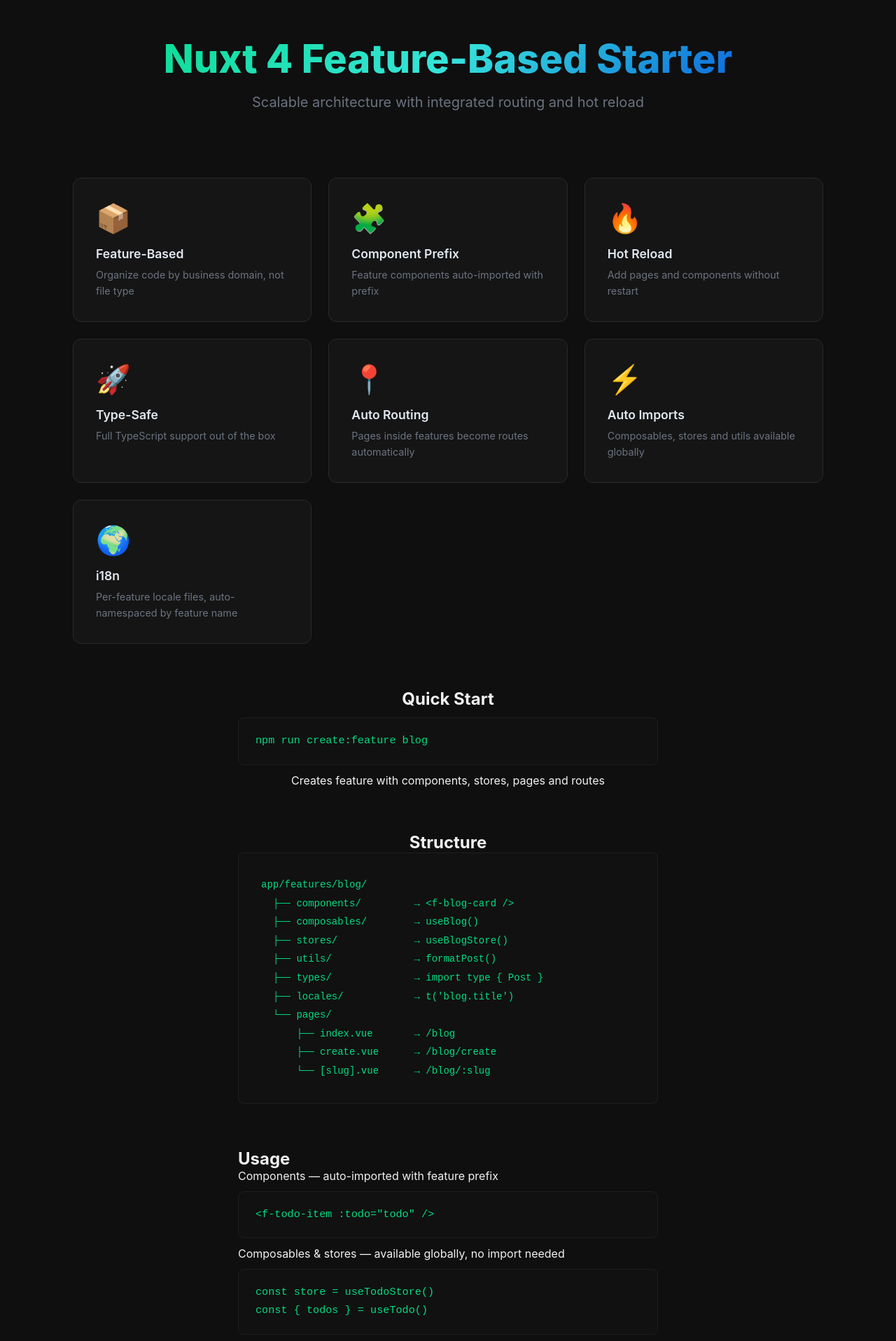
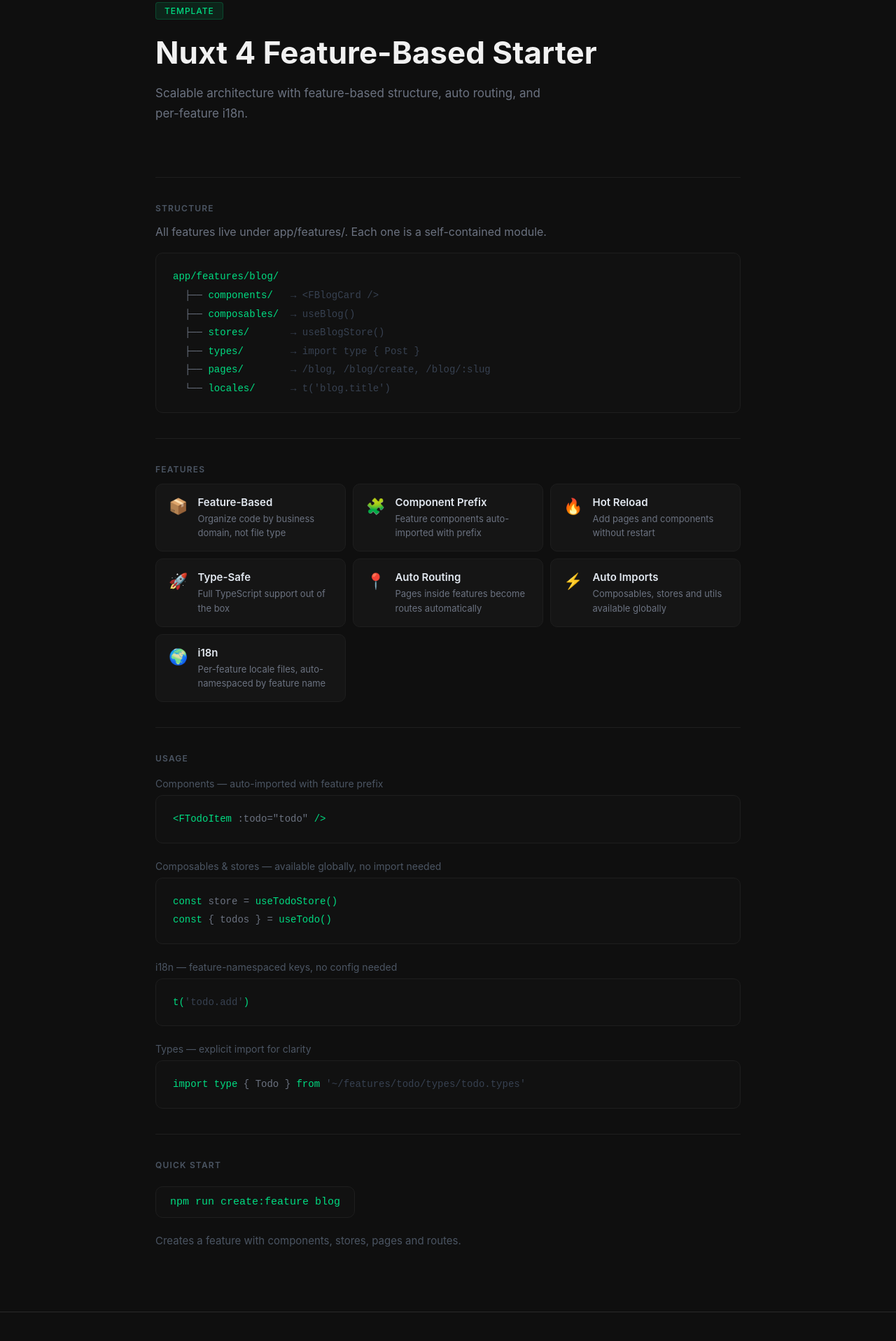
Before and after one commit to orazchollaev/nuxt4-feature-based-template, a Nuxt app: page / in a window 1280 px wide. Shown: the part 140-2056 px from the top of the page at 70% size. Built offline with nearby package versions, Linux system fonts and the light colour scheme.

Commit message:
feat(homepage): redesign homepage and update documentation

```diff
--- a/app/components/layout/Footer.vue
+++ b/app/components/layout/Footer.vue
@@ -1,14 +1,10 @@
-<script setup lang="ts">
-const { version } = useAppConfig()
-</script>
-
 <template>
   <footer class="footer">
     <div class="container">
       <p>
         {{ $t("layout.footer.builtWith") }}
         <span class="heart">♥</span>
-        OrazChollaev ({{ version }})
+        OrazChollaev
       </p>
     </div>
   </footer>
--- a/app/features/todo/pages/index.vue
+++ b/app/features/todo/pages/index.vue
@@ -56,7 +56,7 @@ const setFilter = (newFilter: TodoFilterType) => store.setFilter(newFilter)
 
 <style scoped>
 .todo-page {
-  max-width: 800px;
+  max-width: 900px;
   margin: 0 auto;
   padding: 2rem;
 }
--- a/app/pages/index.vue
+++ b/app/pages/index.vue
@@ -1,5 +1,41 @@
 <script setup lang="ts">
 const { t } = useI18n()
+
+interface Feature {
+  icon: string
+  titleKey: string
+  descKey: string
+}
+
+const features: Feature[] = [
+  {
+    icon: "📦",
+    titleKey: "home.features.featureBased.title",
+    descKey: "home.features.featureBased.desc",
+  },
+  {
+    icon: "🧩",
+    titleKey: "home.features.componentPrefix.title",
+    descKey: "home.features.componentPrefix.desc",
+  },
+  {
+    icon: "🔥",
+    titleKey: "home.features.hotReload.title",
+    descKey: "home.features.hotReload.desc",
+  },
+  { icon: "🚀", titleKey: "home.features.typeSafe.title", descKey: "home.features.typeSafe.desc" },
+  {
+    icon: "📍",
+    titleKey: "home.features.autoRouting.title",
+    descKey: "home.features.autoRouting.desc",
+  },
+  {
+    icon: "⚡",
+    titleKey: "home.features.autoImports.title",
+    descKey: "home.features.autoImports.desc",
+  },
+  { icon: "🌍", titleKey: "home.features.i18n.title", descKey: "home.features.i18n.desc" },
+]
 
 watchEffect(() => {
   useSeoMeta({
@@ -10,244 +46,267 @@ watchEffect(() => {
 </script>
 
 <template>
-  <div class="home-page">
+  <div class="doc-page">
     <header class="hero">
+      <span class="badge">template</span>
       <h1>{{ $t("home.hero.title") }}</h1>
-      <p class="subtitle">
-        {{ $t("home.hero.subtitle") }}
-      </p>
+      <p class="subtitle">{{ $t("home.hero.subtitle") }}</p>
     </header>
 
-    <div class="features">
-      <div class="feature-card">
-        <div class="icon">📦</div>
-        <h2>{{ $t("home.features.featureBased.title") }}</h2>
-        <p>{{ $t("home.features.featureBased.desc") }}</p>
+    <hr class="divider" />
+
+    <section class="section">
+      <p class="section-label">{{ $t("home.structure.title") }}</p>
+      <p class="section-body">{{ $t("home.structure.desc") }}</p>
+      <pre><code><span class="hl">app/features/blog/</span>
+  ├── <span class="hl">components/</span>   <span class="dim">→ &lt;FBlogCard /&gt;</span>
+  ├── <span class="hl">composables/</span>  <span class="dim">→ useBlog()</span>
+  ├── <span class="hl">stores/</span>       <span class="dim">→ useBlogStore()</span>
+  ├── <span class="hl">types/</span>        <span class="dim">→ import type { Post }</span>
+  ├── <span class="hl">pages/</span>        <span class="dim">→ /blog, /blog/create, /blog/:slug</span>
+  └── <span class="hl">locales/</span>      <span class="dim">→ t('blog.title')</span></code></pre>
+    </section>
+
+    <hr class="divider" />
+
+    <section class="section">
+      <p class="section-label">{{ $t("home.features.title") }}</p>
+      <div class="feature-grid">
+        <div v-for="feature in features" :key="feature.titleKey" class="feature-card">
+          <span class="f-icon">{{ feature.icon }}</span>
+          <div>
+            <p class="f-title">{{ $t(feature.titleKey) }}</p>
+            <p class="f-desc">{{ $t(feature.descKey) }}</p>
+          </div>
+        </div>
       </div>
+    </section>
 
-      <div class="feature-card">
-        <div class="icon">🧩</div>
-        <h2>{{ $t("home.features.componentPrefix.title") }}</h2>
-        <p>{{ $t("home.features.componentPrefix.desc") }}</p>
-      </div>
+    <hr class="divider" />
 
-      <div class="feature-card">
-        <div class="icon">🔥</div>
-        <h2>{{ $t("home.features.hotReload.title") }}</h2>
-        <p>{{ $t("home.features.hotReload.desc") }}</p>
-      </div>
+    <section class="section">
+      <p class="section-label">{{ $t("home.usage.title") }}</p>
 
-      <div class="feature-card">
-        <div class="icon">🚀</div>
-        <h2>{{ $t("home.features.typeSafe.title") }}</h2>
-        <p>{{ $t("home.features.typeSafe.desc") }}</p>
-      </div>
+      <p class="usage-label">{{ $t("home.usage.components") }}</p>
+      <pre><code><span class="hl">&lt;FTodoItem</span> :todo="todo" <span class="hl">/&gt;</span></code></pre>
 
-      <div class="feature-card">
-        <div class="icon">📍</div>
-        <h2>{{ $t("home.features.autoRouting.title") }}</h2>
-        <p>{{ $t("home.features.autoRouting.desc") }}</p>
-      </div>
+      <p class="usage-label">{{ $t("home.usage.composables") }}</p>
+      <pre><code><span class="hl">const</span> store = <span class="hl">useTodoStore()</span>
+<span class="hl">const</span> { todos } = <span class="hl">useTodo()</span></code></pre>
 
-      <div class="feature-card">
-        <div class="icon">⚡</div>
-        <h2>{{ $t("home.features.autoImports.title") }}</h2>
-        <p>{{ $t("home.features.autoImports.desc") }}</p>
-      </div>
+      <p class="usage-label">{{ $t("home.usage.i18n") }}</p>
+      <pre><code><span class="hl">t(</span><span class="dim">'todo.add'</span><span class="hl">)</span></code></pre>
 
-      <div class="feature-card">
-        <div class="icon">🌍</div>
-        <h2>{{ $t("home.features.i18n.title") }}</h2>
-        <p>{{ $t("home.features.i18n.desc") }}</p>
-      </div>
-    </div>
+      <p class="usage-label">{{ $t("home.usage.types") }}</p>
+      <pre><code><span class="hl">import type</span> { Todo } <span class="hl">from</span> <span class="dim">'~/features/todo/types/todo.types'</span></code></pre>
+    </section>
 
-    <div class="quick-start">
-      <h2>{{ $t("home.quickStart.title") }}</h2>
+    <hr class="divider" />
 
-      <div class="code-block">
+    <section class="section">
+      <p class="section-label">{{ $t("home.quickStart.title") }}</p>
+      <div class="cmd-block">
         <code>npm run create:feature blog</code>
       </div>
-
-      <p class="hint">
-        {{ $t("home.quickStart.hint") }}
-      </p>
-    </div>
-
-    <div class="structure">
-      <h2>{{ $t("home.structure.title") }}</h2>
-
-      <pre><code>app/features/blog/
-  ├── components/         → &lt;f-blog-card /&gt;
-  ├── composables/        → useBlog()
-  ├── stores/             → useBlogStore()
-  ├── utils/              → formatPost()
-  ├── types/              → import type { Post }
-  ├── locales/            → t('blog.title')
-  └── pages/
-      ├── index.vue       → /blog
-      ├── create.vue      → /blog/create
-      └── [slug].vue      → /blog/:slug</code></pre>
-    </div>
-
-    <div class="usage">
-      <h2>{{ $t("home.usage.title") }}</h2>
-
-      <div class="usage-group">
-        <p class="usage-label">
-          {{ $t("home.usage.components") }}
-        </p>
-        <div class="code-block">
-          <code>&lt;f-todo-item :todo="todo" /&gt;</code>
-        </div>
-      </div>
-
-      <div class="usage-group">
-        <p class="usage-label">
-          {{ $t("home.usage.composables") }}
-        </p>
-        <div class="code-block">
-          <code>
-            const store = useTodoStore()
-            <br />
-            const { todos } = useTodo()
-          </code>
-        </div>
-      </div>
-
-      <div class="usage-group">
-        <p class="usage-label">
-          {{ $t("home.usage.i18n") }}
-        </p>
-        <div class="code-block">
-          <code>
-            const { t } = useI18n()
-            <br />
-            t('blog.title')
-          </code>
-        </div>
-      </div>
-
-      <div class="usage-group">
-        <p class="usage-label">
-          {{ $t("home.usage.types") }}
-        </p>
-        <div class="code-block">
-          <code>import type { Todo } from '~/features/todo/types/todo.types'</code>
-        </div>
-      </div>
-    </div>
+      <p class="hint">{{ $t("home.quickStart.hint") }}</p>
+    </section>
   </div>
 </template>
 
 <style scoped>
-.home-page {
-  max-width: 1200px;
+.doc-page {
+  max-width: 900px;
   margin: 0 auto;
-  padding: 2rem;
+  padding: 3rem 2rem;
+  font-family: -apple-system, BlinkMacSystemFont, "Segoe UI", Roboto, sans-serif;
 }
 
+/* Hero */
 .hero {
-  text-align: center;
-  padding: 4rem 0 3rem;
+  padding-bottom: 2.5rem;
+}
+
+.badge {
+  display: inline-block;
+  font-size: 12px;
+  font-weight: 500;
+  letter-spacing: 0.08em;
+  text-transform: uppercase;
+  padding: 4px 12px;
+  border-radius: 4px;
+  background: rgba(0, 220, 130, 0.1);
+  color: #00dc82;
+  border: 1px solid rgba(0, 220, 130, 0.2);
+  margin-bottom: 1.25rem;
 }
 
 h1 {
-  font-size: clamp(2rem, 5vw, 3.5rem);
-  font-weight: 800;
+  font-size: clamp(1.75rem, 5vw, 2.75rem);
+  font-weight: 700;
+  line-height: 1.25;
   margin-bottom: 1rem;
-  background: linear-gradient(135deg, #00dc82 0%, #36e4da 50%, #0047e1 100%);
-  -webkit-background-clip: text;
-  -webkit-text-fill-color: transparent;
-  background-clip: text;
-  line-height: 1.2;
+  color: #f1f1f1;
 }
 
 .subtitle {
-  font-size: clamp(1rem, 2vw, 1.25rem);
+  font-size: clamp(15px, 2vw, 17px);
+  color: #6b7280;
+  line-height: 1.7;
+  max-width: 560px;
+}
+
+/* Divider */
+.divider {
+  border: none;
+  border-top: 1px solid #1e1e1e;
+  margin: 2.25rem 0;
+}
+
+/* Sections */
+.section {
+  margin-bottom: 0.5rem;
+}
+
+.section-label {
+  font-size: 12px;
+  font-weight: 600;
+  letter-spacing: 0.1em;
+  text-transform: uppercase;
+  color: #4b5563;
+  margin-bottom: 0.85rem;
+}
+
+.section-body {
+  font-size: 16px;
+  color: #6b7280;
+  line-height: 1.7;
+  margin-bottom: 1rem;
+}
+
+/* Code blocks */
+pre {
+  background: #111;
+  border: 1px solid #1e1e1e;
+  border-radius: 10px;
+  padding: 1.25rem 1.5rem;
+  font-size: 14px;
+  line-height: 1.9;
+  overflow-x: auto;
+  margin: 0.5rem 0 1.5rem;
+  -webkit-overflow-scrolling: touch;
+}
+
+pre code {
+  font-family: "SF Mono", "Fira Code", "Fira Mono", monospace;
+  background: none;
+  border: none;
+  padding: 0;
   color: #6b7280;
 }
 
-.features {
+.hl {
+  color: #00dc82;
+}
+.dim {
+  color: #374151;
+}
+
+/* Feature grid */
+.feature-grid {
   display: grid;
-  grid-template-columns: repeat(auto-fit, minmax(280px, 1fr));
-  gap: 1.5rem;
-  margin: 3rem 0;
+  grid-template-columns: repeat(auto-fit, minmax(240px, 1fr));
+  gap: 10px;
+  margin: 0.75rem 0;
 }
 
 .feature-card {
-  padding: 2rem;
+  display: flex;
+  align-items: flex-start;
+  gap: 14px;
+  padding: 16px 18px;
   background: #151515;
-  border: 1px solid #2a2a2a;
-  border-radius: 12px;
-  transition: all 0.3s ease;
+  border: 1px solid #1e1e1e;
+  border-radius: 10px;
+  transition: border-color 0.2s ease;
 }
 
 .feature-card:hover {
-  transform: translateY(-4px);
-  box-shadow: 0 12px 32px rgba(0, 220, 130, 0.06);
-  border-color: #00dc82;
+  border-color: rgba(0, 220, 130, 0.3);
 }
 
-.icon {
-  font-size: 2.5rem;
-  margin-bottom: 1rem;
+.f-icon {
+  font-size: 22px;
+  flex-shrink: 0;
+  margin-top: 2px;
 }
 
-.feature-card h2 {
-  font-size: 1.1rem;
+.f-title {
+  font-size: 15px;
   font-weight: 600;
-  margin-bottom: 0.5rem;
   color: #e2e8f0;
+  margin-bottom: 4px;
 }
 
-.feature-card p {
-  font-size: 0.9rem;
+.f-desc {
+  font-size: 13px;
   color: #6b7280;
-  line-height: 1.6;
-  margin: 0;
+  line-height: 1.55;
 }
 
-.code-block {
-  background: #111;
-  color: #00dc82;
-  padding: 1.25rem 1.5rem;
-  border-radius: 8px;
-  border: 1px solid #1e1e1e;
-  margin: 0.75rem auto;
-  max-width: 600px;
-  font-family: monospace;
-  font-size: 0.95rem;
-  overflow-x: auto;
-  text-align: left;
-  line-height: 1.7;
+/* Usage */
+.usage-label {
+  font-size: 14px;
+  color: #4b5563;
+  margin: 1.25rem 0 0.35rem;
 }
 
-.quick-start,
-.structure {
-  margin: 4rem 0;
-  text-align: center;
+/* Quick start */
+.cmd-block {
+  display: inline-flex;
+  align-items: center;
+  background: #111;
+  border: 1px solid #1e1e1e;
+  border-radius: 10px;
+  padding: 0.8rem 1.25rem;
+  margin: 0.6rem 0;
 }
 
-.usage {
-  margin: 4rem auto;
-  max-width: 600px;
+.cmd-block code {
+  font-family: "SF Mono", "Fira Code", monospace;
+  font-size: 15px;
+  color: #00dc82;
 }
 
-.structure pre {
-  background: #111;
-  border: 1px solid #1e1e1e;
-  border-radius: 8px;
-  padding: 2rem;
-  text-align: left;
-  max-width: 600px;
-  margin: 0 auto;
-  overflow-x: auto;
+.hint {
+  font-size: 15px;
+  color: #4b5563;
+  margin-top: 0.75rem;
+  line-height: 1.65;
 }
 
-.structure code {
-  color: #00dc82;
-  font-size: 0.875rem;
-  line-height: 1.9;
+/* Mobile */
+@media (max-width: 640px) {
+  .doc-page {
+    padding: 2rem 1.25rem;
+  }
+
+  .feature-grid {
+    grid-template-columns: 1fr;
+  }
+
+  pre {
+    font-size: 13px;
+    padding: 1rem 1rem;
+    border-radius: 8px;
+  }
+
+  .cmd-block {
+    width: 100%;
+    justify-content: center;
+  }
+
+  .subtitle {
+    max-width: 100%;
+  }
 }
 </style>
--- a/i18n/locales/en.ts
+++ b/i18n/locales/en.ts
@@ -2,11 +2,13 @@ export default defineI18nLocale(() => ({
   home: {
     hero: {
       title: "Nuxt 4 Feature-Based Starter",
-      subtitle: "Scalable architecture with integrated routing and hot reload",
+      subtitle:
+        "Scalable architecture with feature-based structure, auto routing, and per-feature i18n.",
       description: "Scalable Nuxt 4 architecture with feature-based structure and auto routing",
     },
 
     features: {
+      title: "Features",
       featureBased: {
         title: "Feature-Based",
         desc: "Organize code by business domain, not file type",
@@ -39,11 +41,12 @@ export default defineI18nLocale(() => ({
 
     quickStart: {
       title: "Quick Start",
-      hint: "Creates feature with components, stores, pages and routes",
+      hint: "Creates a feature with components, stores, pages and routes.",
     },
 
     structure: {
       title: "Structure",
+      desc: "All features live under app/features/. Each one is a self-contained module.",
     },
 
     usage: {
@@ -54,6 +57,7 @@ export default defineI18nLocale(() => ({
       types: "Types — explicit import for clarity",
     },
   },
+
   layout: {
     nav: {
       home: "Home",
```
Also changed, not shown: i18n/locales/fr.ts (+7 -3 lines).
